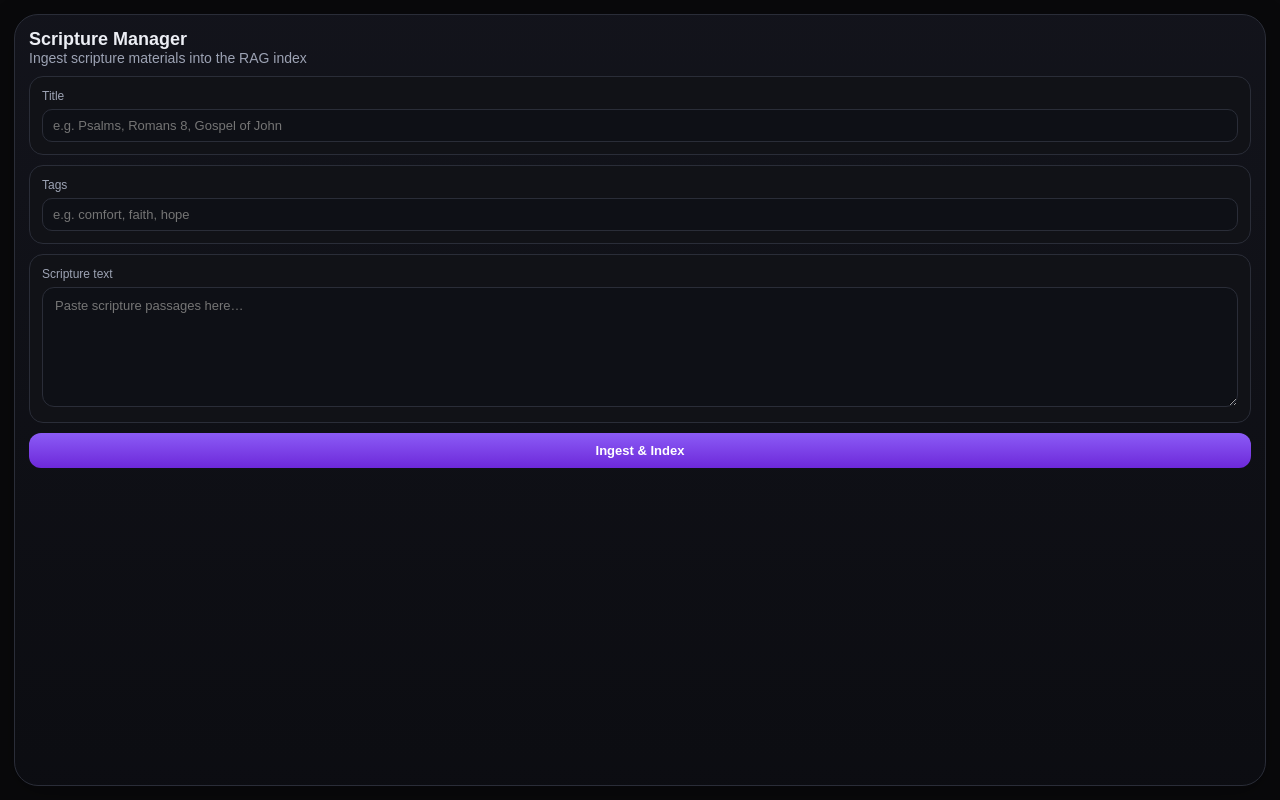
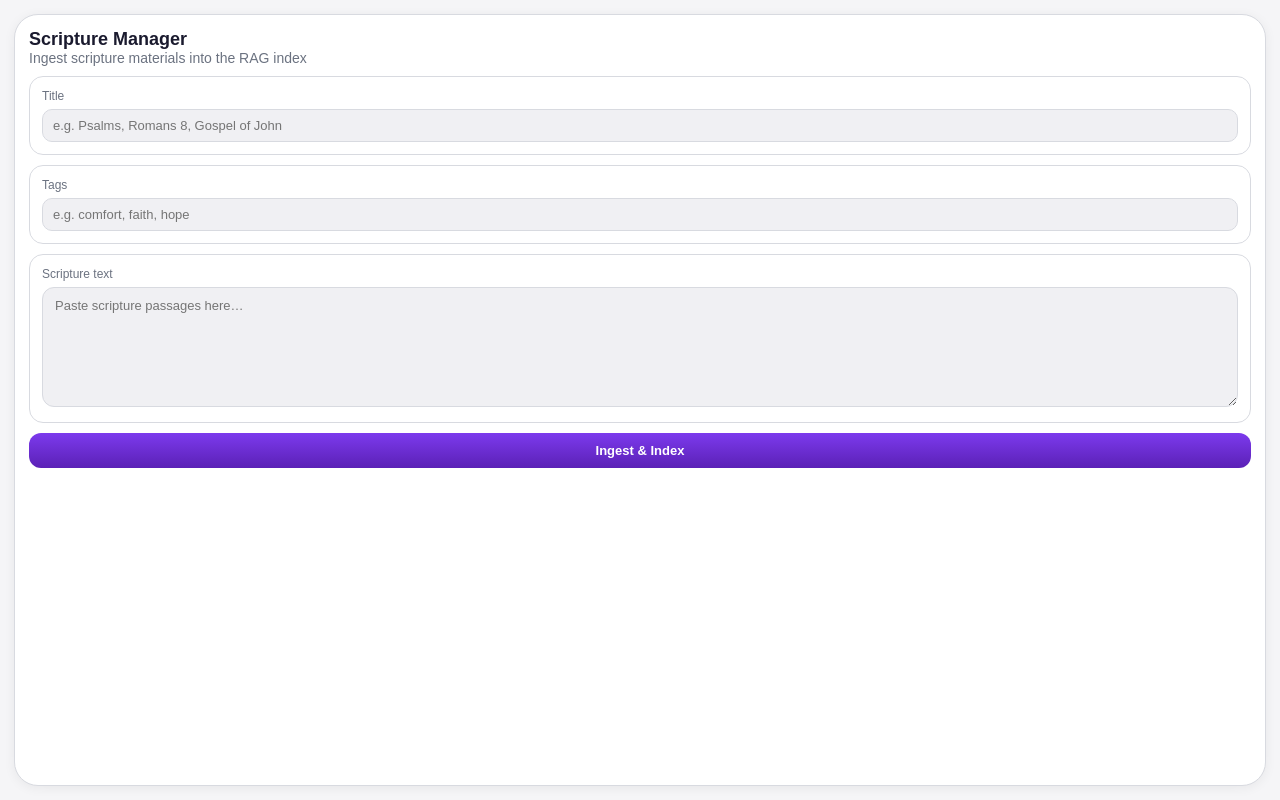
Before and after one commit to yangzhong002/prayer-studio-fullstack, a Next.js app in the folder frontend/: page /materials in a window 1280 px wide. Built offline with nearby package versions, Linux system fonts and the light colour scheme; no server answers.

Commit message:
move buymeacoffee button to the bottom of input side

```diff
--- a/frontend/app/globals.css
+++ b/frontend/app/globals.css
@@ -1,13 +1,13 @@
 :root {
-  --bg: #09090b;
-  --panel: #111217;
-  --panel-2: #171923;
-  --border: #2a2d38;
-  --text: #eceef4;
-  --muted: #9da3b4;
-  --accent: #8b5cf6;
-  --accent-2: #6d28d9;
-  --chip: #1b1d27;
+  --bg: #f5f5f7;
+  --panel: #ffffff;
+  --panel-2: #f0f0f3;
+  --border: #d8dae0;
+  --text: #1a1a2e;
+  --muted: #6b7280;
+  --accent: #7c3aed;
+  --accent-2: #5b21b6;
+  --chip: #eef0f4;
 }
 
 * { box-sizing: border-box; }
@@ -25,10 +25,10 @@ button, input, textarea, select { font: inherit; }
 }
 
 .leftPanel, .rightPanelCard {
-  background: linear-gradient(180deg, rgba(19,20,28,0.95), rgba(12,13,18,0.95));
+  background: var(--panel);
   border: 1px solid var(--border);
   border-radius: 24px;
-  box-shadow: 0 6px 30px rgba(0,0,0,0.28);
+  box-shadow: 0 2px 12px rgba(0,0,0,0.06);
 }
 
 .leftPanel {
@@ -55,7 +55,7 @@ button, input, textarea, select { font: inherit; }
   resize: vertical;
   border-radius: 12px;
   border: 1px solid var(--border);
-  background: #0e1016;
+  background: var(--panel-2);
   color: var(--text);
 }
 
@@ -65,7 +65,7 @@ button, input, textarea, select { font: inherit; }
   font-size: 13px;
   border-radius: 10px;
   border: 1px solid var(--border);
-  background: #0e1016;
+  background: var(--panel-2);
   color: var(--text);
 }
 
@@ -87,8 +87,9 @@ button, input, textarea, select { font: inherit; }
 }
 
 .tagActive {
-  background: rgba(139,92,246,0.18);
-  border-color: rgba(139,92,246,0.55);
+  background: rgba(124,58,237,0.12);
+  border-color: rgba(124,58,237,0.5);
+  color: var(--accent);
 }
 
 .row2 {
@@ -156,7 +157,7 @@ button, input, textarea, select { font: inherit; }
 }
 
 .scriptureItem {
-  border-top: 1px solid rgba(255,255,255,0.06);
+  border-top: 1px solid var(--border);
   padding: 12px 0;
 }
 
--- a/frontend/components/OutputPanel.tsx
+++ b/frontend/components/OutputPanel.tsx
@@ -15,7 +15,6 @@ export function OutputPanel({ result }: { result: GenerateResponse | null }) {
                 <div key={`${item.reference}-${index}`} className="scriptureItem">
                   <div className="scriptureRef">{item.reference}</div>
                   <div style={{ whiteSpace: 'pre-wrap' }}>{item.text}</div>
-                  <div className="muted" style={{ marginTop: 8 }}>{item.relevance_note}</div>
                 </div>
               ))}
             </div>
```
